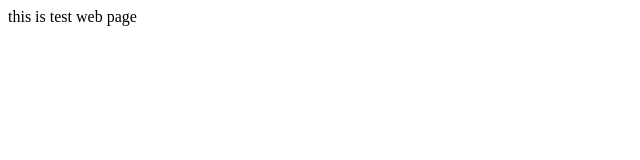
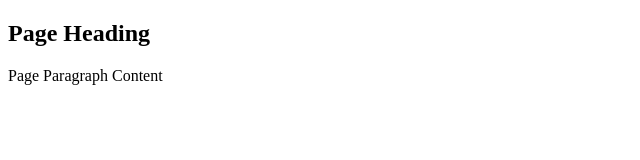
Before and after one commit to 5ganes/csy1018c, a plain HTML site: page index.html in a window 1280 px wide. Shown: the whole page, without its empty margins (0-640 px from the left). Drawn offline with Linux system fonts and the light colour scheme.

Commit message:
css file added

```diff
--- a/index.html
+++ b/index.html
@@ -4,6 +4,7 @@
 		<title>Test Web Page</title>
 	</head>
 	<body>
-		this is test web page
+		<h2>Page Heading</h2>
+		<p>Page Paragraph Content</p>
 	</body>
 </html>
--- /dev/null
+++ b/style.css
@@ -0,0 +1,3 @@
+body{
+	background-color: green;
+}
```
